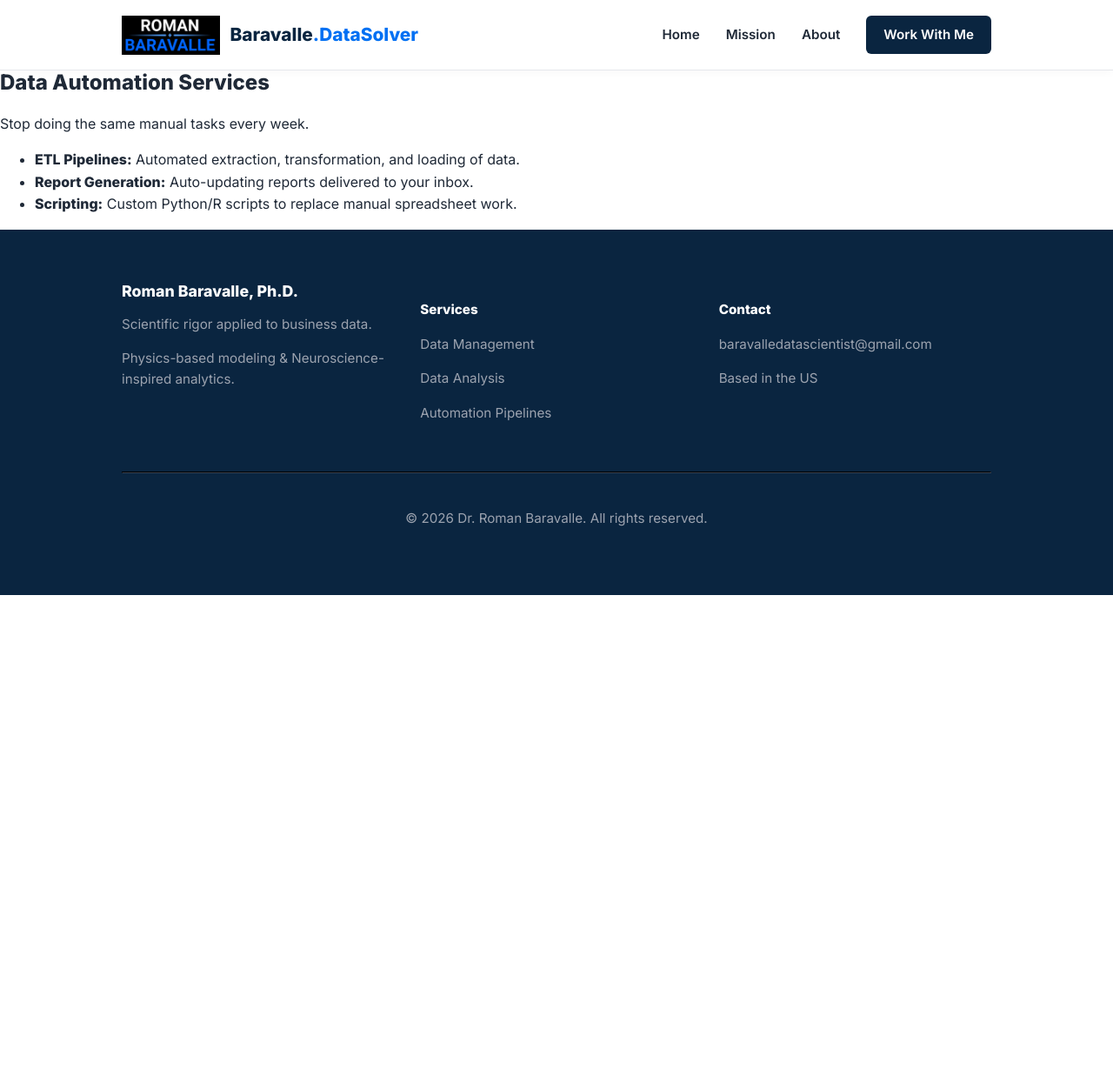
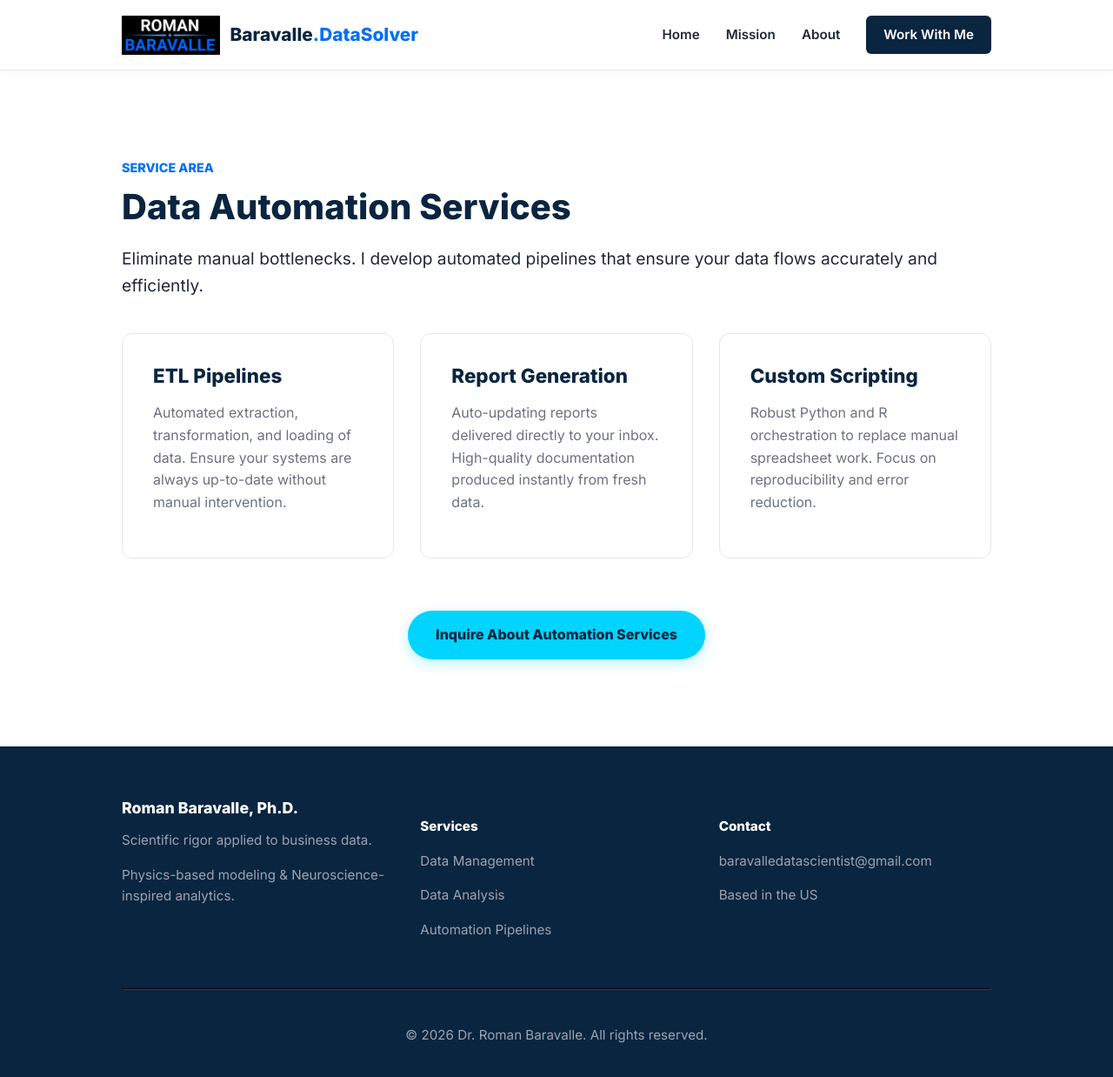
Before and after one commit to RomanDataScience/BaravalleDataSolver, a Jekyll site: the page built from services/automation.md, in a window 1280 px wide and 1278 px high. Shown: the top 1238 px of the window at 87% size. Built offline with Jekyll 4.4.1, drawn with Linux system fonts in a browser that asks for light colours.

Commit message:
Update automation.md

```diff
--- a/services/automation.md
+++ b/services/automation.md
@@ -5,10 +5,29 @@ permalink: /services/automation/
 description: Automate repetitive data tasks with Python and R scripts to save time and reduce errors.
 ---
 
-## Data Automation Services
+<div class="section">
+  <div class="container">
+    <div style="text-transform: uppercase; color: var(--primary); font-weight: 700; font-size: 0.9rem; margin-bottom: 10px;">Service Area</div>
+    <h2 style="font-size: 2.5rem; color: var(--secondary); margin-bottom: 20px;">Data Automation Services</h2>
+    <p style="font-size: 1.2rem; line-height: 1.6; margin-bottom: 30px;">Eliminate manual bottlenecks. I develop automated pipelines that ensure your data flows accurately and efficiently.</p>
 
-Stop doing the same manual tasks every week.
+    <div class="grid-3" style="margin-top: 40px;">
+      <div class="card">
+        <h3>ETL Pipelines</h3>
+        <p>Automated extraction, transformation, and loading of data. Ensure your systems are always up-to-date without manual intervention.</p>
+      </div>
+      <div class="card">
+        <h3>Report Generation</h3>
+        <p>Auto-updating reports delivered directly to your inbox. High-quality documentation produced instantly from fresh data.</p>
+      </div>
+      <div class="card">
+        <h3>Custom Scripting</h3>
+        <p>Robust Python and R orchestration to replace manual spreadsheet work. Focus on reproducibility and error reduction.</p>
+      </div>
+    </div>
 
-* **ETL Pipelines:** Automated extraction, transformation, and loading of data.
-* **Report Generation:** Auto-updating reports delivered to your inbox.
-* **Scripting:** Custom Python/R scripts to replace manual spreadsheet work.
+    <div style="margin-top: 60px; text-align: center;">
+      <a href="{{ '/contact' | relative_url }}" class="hero-btn">Inquire About Automation Services</a>
+    </div>
+  </div>
+</div>
```
